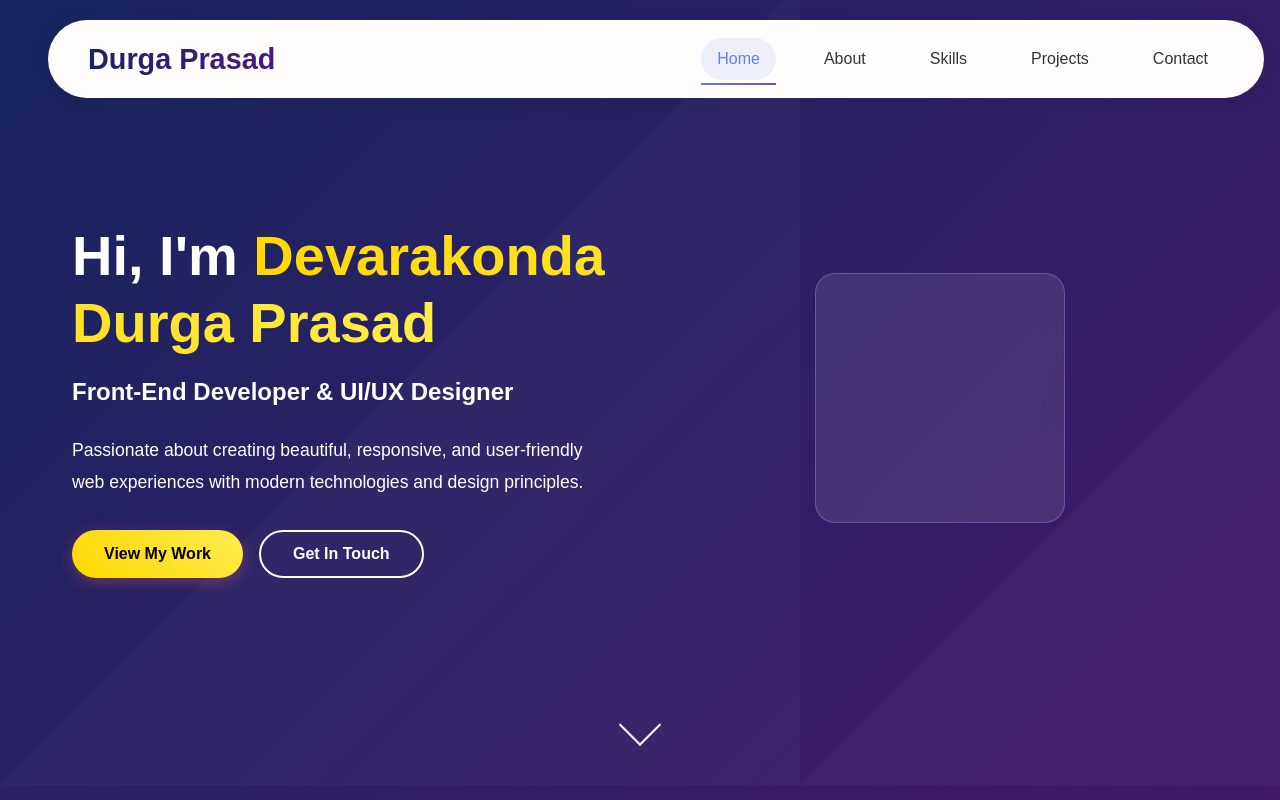
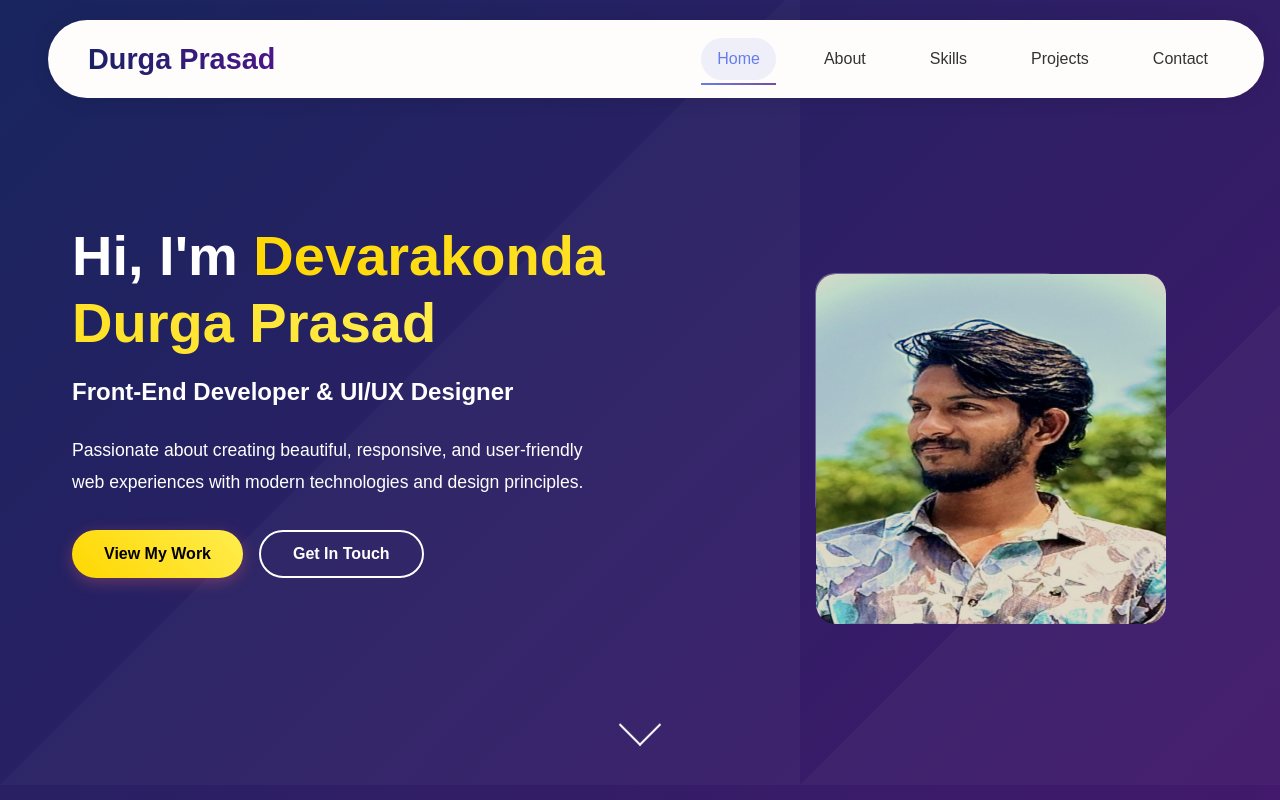
Before and after one commit to devareakonda/durga-portfolio, a React (Create React App) app: page / in a window 1280 px wide. Shown: the top 800 px of the page. Built offline with nearby package versions, Linux system fonts and the light colour scheme.

Commit message:
Updated some files

```diff
--- a/src/App.js
+++ b/src/App.js
@@ -78,7 +78,7 @@ function App() {
           <div className="hero-image">
             <div className="profile-card">
               <div className="profile-img">
-
+                <img src="/prasad.jpg" alt=""/>
                 {/* <div className="img-placeholder">DP</div> */}
               </div>
             </div>
```
Also changed, not shown: public/portfolio.jpg (renamed from public/Untitled-1.jpg).
